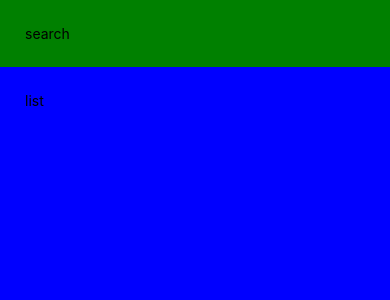
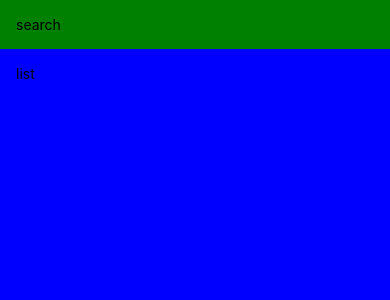
Before and after one commit to JP211/Dining-Destiny, a React Native app: screen / in a window 390 px wide. Shown: the top 300 px of the page. Built offline with nearby package versions, Linux system fonts and the light colour scheme.

Commit message:
Adding eslint/prettier

```diff
--- a/App.js
+++ b/App.js
@@ -1,24 +1,18 @@
-import { StatusBar as ExpoStatusBar } from 'expo-status-bar';
-import { StatusBar, SafeAreaView, StyleSheet, Text, View, Platform } from 'react-native';
-
-
+import { StatusBar as ExpoStatusBar } from "expo-status-bar";
+import React from "react";
+import { StatusBar, StyleSheet, SafeAreaView, Text, View } from "react-native";
 
 export default function App() {
   return (
     <>
-  {/* In marginTop - StatusBar.currentHeight is for Safe area view for Android */}
-  <SafeAreaView style={{ flex:1, marginTop: StatusBar.currentHeight }}>
-
+      <SafeAreaView style={styles.container}>
         <View style={styles.search}>
           <Text>search</Text>
         </View>
-
         <View style={styles.list}>
           <Text>list</Text>
         </View>
-
       </SafeAreaView>
-
       <ExpoStatusBar style="auto" />
     </>
   );
@@ -27,19 +21,15 @@ export default function App() {
 const styles = StyleSheet.create({
   container: {
     flex: 1,
-    flexDirection: 'column',
-    backgroundColor: '#fff',
-
+    marginTop: StatusBar.currentHeight,
   },
   search: {
-
-    backgroundColor: 'green',
-    padding: 25,
+    padding: 16,
+    backgroundColor: "green",
   },
   list: {
     flex: 1,
-    backgroundColor: 'blue',
-    padding: 25,
-
+    padding: 16,
+    backgroundColor: "blue",
   },
 });
```
Also changed, not shown: package.json (+7 -2 lines), 2 other files (tests, documents, lock files or other folders). Lines whose indentation alone changed are shown as unchanged.
